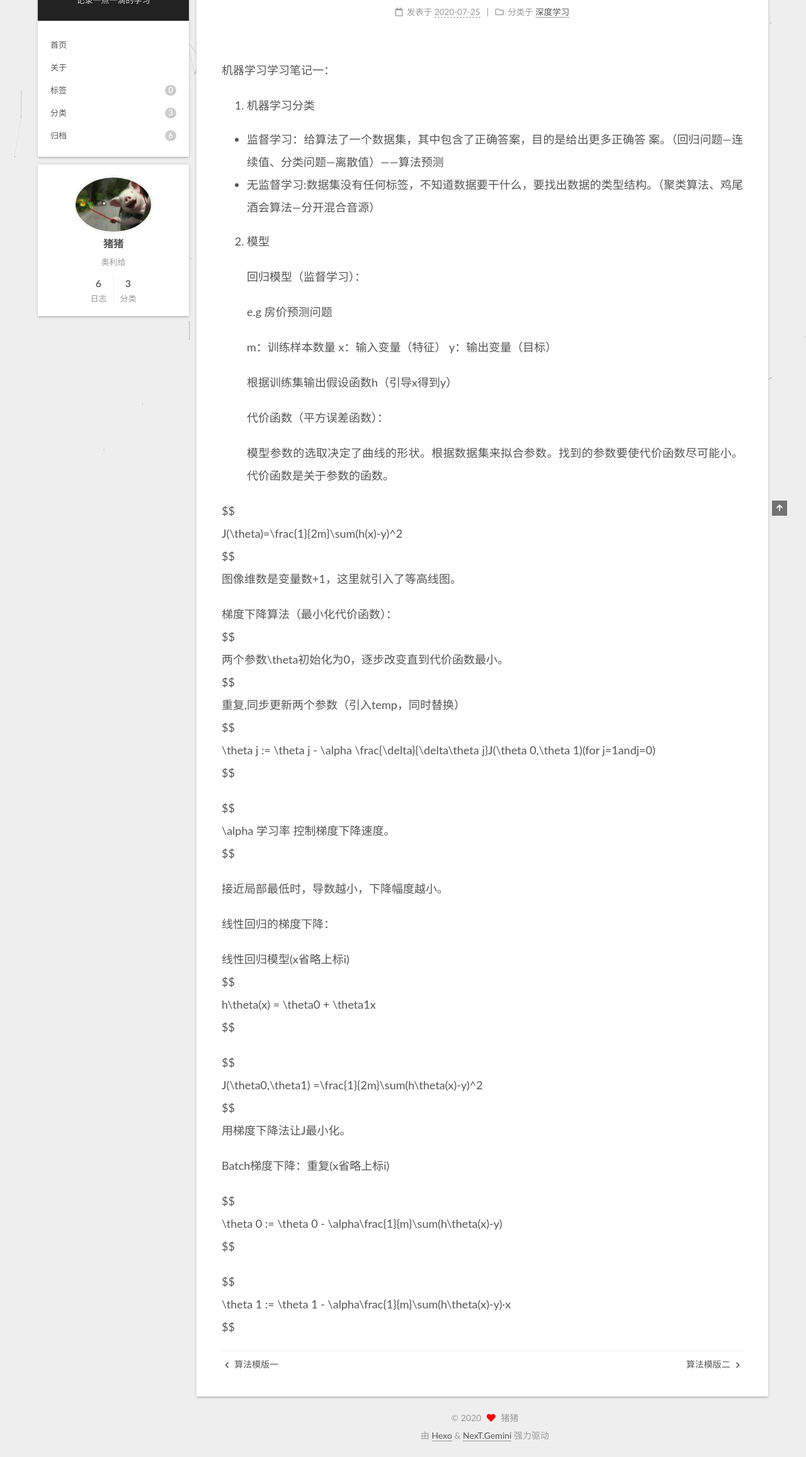
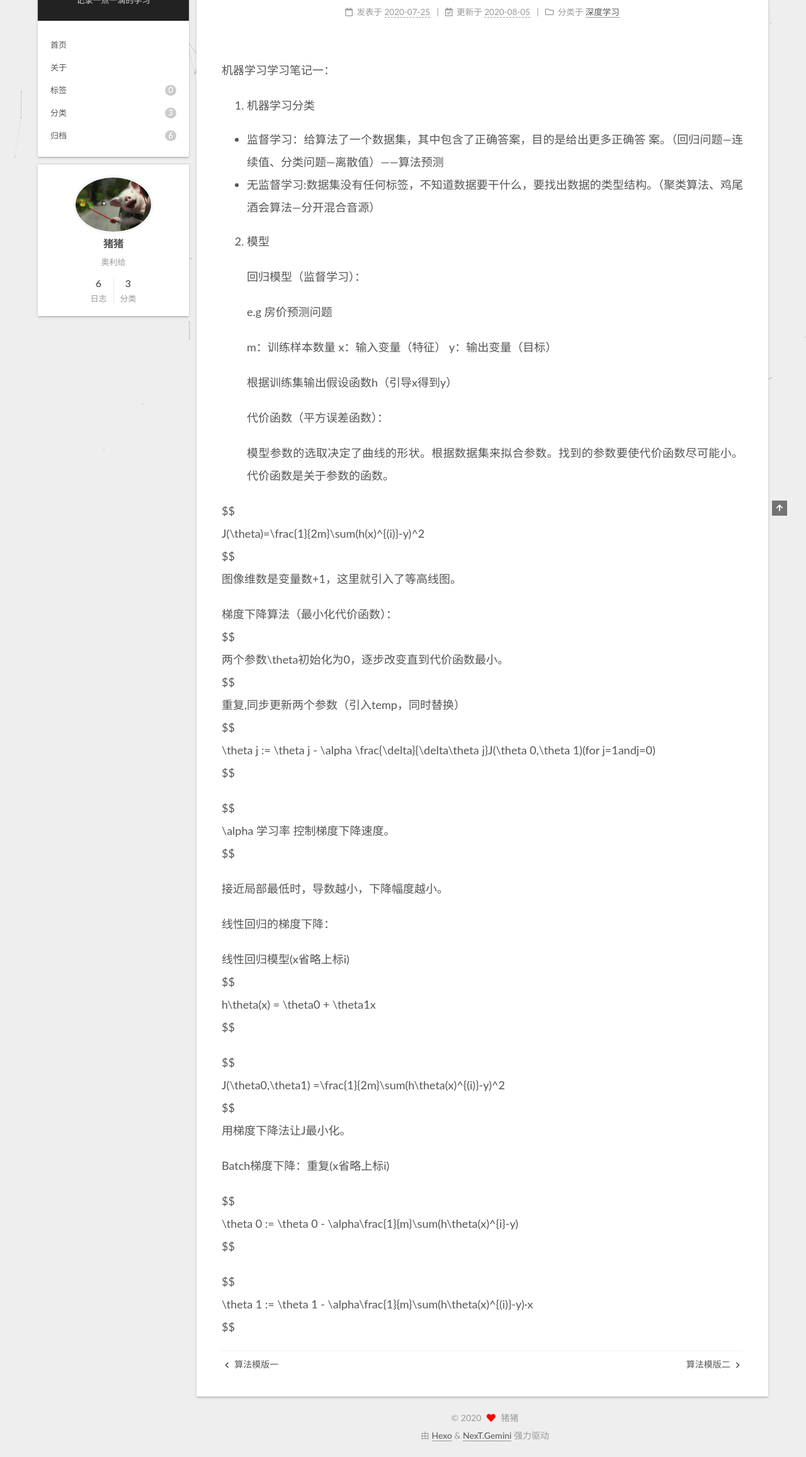
Before and after one commit to BaoZhuZhu/BaoZhuZhu.github.io, a plain HTML site: page 2020/07/25/深度学习二/index.html in a window 1280 px wide. Shown: the part 81-2395 px from the top of the page at 63% size. Drawn offline with Linux system fonts and the light colour scheme.

Commit message:
Site updated: 2020-08-05 20:10:14

```diff
--- a/2020/07/25/深度学习二/index.html
+++ b/2020/07/25/深度学习二/index.html
@@ -28,7 +28,7 @@
 <meta property="og:description" content="机器学习学习笔记一：  机器学习分类   监督学习：给算法了一个数据集，其中包含了正确答案，目的是给出更多正确答 案。（回归问题—连续值、分类问题—离散值）——算法预测 无监督学习:数据集没有任何标签，不知道数据要干什么，要找出数据的类型结构。（聚类算法、鸡尾酒会算法—分开混合音源）       模型 回归模型（监督学习）： e.g 房价预测问题 m：训练样本数量  x：输入变量（特征） y：输出">
 <meta property="og:locale" content="zh_CN">
 <meta property="article:published_time" content="2020-07-25T01:13:34.000Z">
-<meta property="article:modified_time" content="2020-07-25T01:14:15.852Z">
+<meta property="article:modified_time" content="2020-08-05T12:08:38.220Z">
 <meta property="article:author" content="猪猪">
 <meta name="twitter:card" content="summary">
 
@@ -189,9 +189,15 @@
               </span>
               <span class="post-meta-item-text">发表于</span>
 
-
-              <time title="创建时间：2020-07-25 09:13:34 / 修改时间：09:14:15" itemprop="dateCreated datePublished" datetime="2020-07-25T09:13:34+08:00">2020-07-25</time>
+              <time title="创建时间：2020-07-25 09:13:34" itemprop="dateCreated datePublished" datetime="2020-07-25T09:13:34+08:00">2020-07-25</time>
             </span>
+              <span class="post-meta-item">
+                <span class="post-meta-item-icon">
+                  <i class="far fa-calendar-check"></i>
+                </span>
+                <span class="post-meta-item-text">更新于</span>
+                <time title="修改时间：2020-08-05 20:08:38" itemprop="dateModified" datetime="2020-08-05T20:08:38+08:00">2020-08-05</time>
+              </span>
             <span class="post-meta-item">
               <span class="post-meta-item-icon">
                 <i class="far fa-folder"></i>
@@ -231,16 +237,16 @@
 <p>模型参数的选取决定了曲线的形状。根据数据集来拟合参数。找到的参数要使代价函数尽可能小。代价函数是关于参数的函数。</p>
 </li>
 </ol>
-<p>$$<br>J(\theta)=\frac{1}{2m}\sum(h(x)-y)^2<br>$$<br>  图像维数是变量数+1，这里就引入了等高线图。    </p>
+<p>$$<br>J(\theta)=\frac{1}{2m}\sum(h(x)^{(i)}-y)^2<br>$$<br>  图像维数是变量数+1，这里就引入了等高线图。    </p>
 <p>  梯度下降算法（最小化代价函数）：<br>$$<br>两个参数\theta初始化为0，逐步改变直到代价函数最小。<br>$$<br>  重复,同步更新两个参数（引入temp，同时替换）<br>$$<br>\theta j := \theta j - \alpha \frac{\delta}{\delta\theta j}J(\theta 0,\theta 1)(for j=1andj=0)<br>$$</p>
 <p>$$<br>\alpha 学习率 控制梯度下降速度。<br>$$</p>
 <p>  接近局部最低时，导数越小，下降幅度越小。</p>
 <p>  线性回归的梯度下降： </p>
 <p>  线性回归模型(x省略上标i)<br>$$<br>h\theta(x) = \theta0 + \theta1x<br>$$</p>
-<p>$$<br>J(\theta0,\theta1) =\frac{1}{2m}\sum(h\theta(x)-y)^2<br>$$<br>  用梯度下降法让J最小化。</p>
+<p>$$<br>J(\theta0,\theta1) =\frac{1}{2m}\sum(h\theta(x)^{(i)}-y)^2<br>$$<br>  用梯度下降法让J最小化。</p>
 <p>  Batch梯度下降：重复(x省略上标i)</p>
-<p>$$<br>\theta 0 := \theta 0 - \alpha\frac{1}{m}\sum(h\theta(x)-y)<br>$$</p>
-<p>$$<br>\theta 1 := \theta 1 - \alpha\frac{1}{m}\sum(h\theta(x)-y)·x<br>$$</p>
+<p>$$<br>\theta 0 := \theta 0 - \alpha\frac{1}{m}\sum(h\theta(x)^{i}-y)<br>$$</p>
+<p>$$<br>\theta 1 := \theta 1 - \alpha\frac{1}{m}\sum(h\theta(x)^{(i)}-y)·x<br>$$</p>
 
     </div>
 
```
Also changed, not shown: categories/index.html (+8 -3 lines), index.html (+12 -6 lines).
